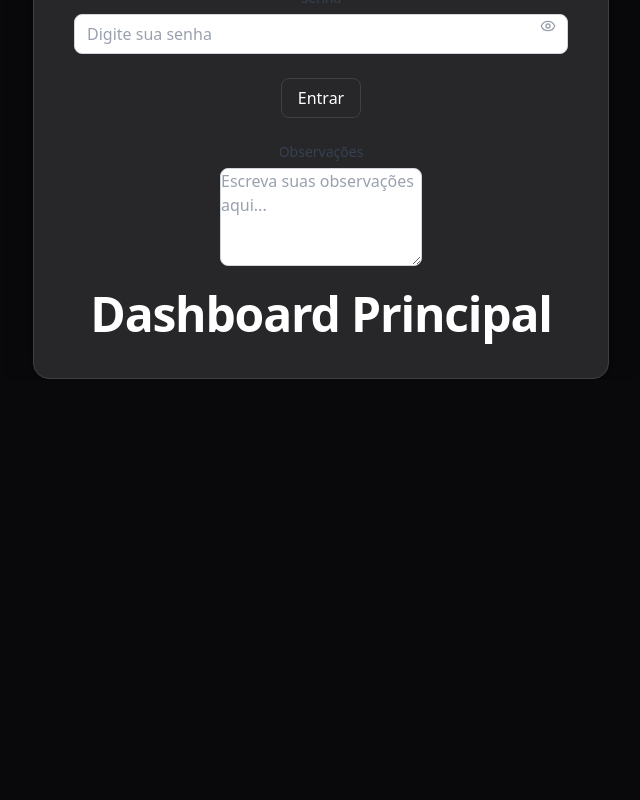
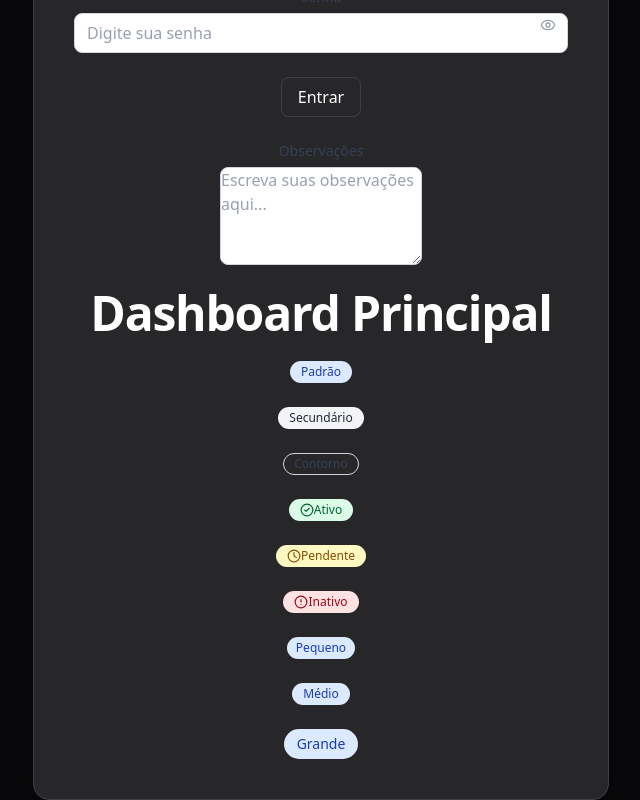
Before and after one commit to Bruno-nog/42_transcendence, a Next.js app in the folder frontend/: page / in a window 1280 px wide. Shown: the part 420-1220 px from the top of the page, without its empty margins (319-959 px from the left). Before the commit the page ends 800 px from the top, so only its background shows below. Built offline with nearby package versions, Linux system fonts and the light colour scheme.

Commit message:
feat: implementa componente Badge

```diff
--- a/frontend/src/app/(app)/page.tsx
+++ b/frontend/src/app/(app)/page.tsx
@@ -4,6 +4,9 @@ import { Input } from "@/src/components/ui/Input";
 import { PasswordInput } from "@/src/components/ui/PasswordInput";
 import { Textarea } from "@/src/components/ui/Textarea";
 import { Typography } from "@/src/components/ui/Typography";
+import { Badge } from "@/src/components/ui/Badge";
+
+import { AlertCircle, CheckCircle2, Clock } from "lucide-react";
 
 export default function HomePage() {
   return (
@@ -54,6 +57,35 @@ export default function HomePage() {
           <Typography variant="h1">
             Dashboard Principal
           </Typography>
+
+          {/* Padrão */}
+          <Badge>Padrão</Badge>
+
+          {/* Secundário */}
+          <Badge variant="secondary">Secundário</Badge>
+
+          {/* Outline */}
+          <Badge variant="outline">Contorno</Badge>
+
+          {/* Sucesso com ícone */}
+          <Badge variant="success" icon={<CheckCircle2 className="w-3.5 h-3.5" />}>
+            Ativo
+          </Badge>
+
+          {/* Alerta/Aviso */}
+          <Badge variant="warning" icon={<Clock className="w-3.5 h-3.5" />}>
+            Pendente
+          </Badge>
+
+          {/* Erro */}
+          <Badge variant="error" icon={<AlertCircle className="w-3.5 h-3.5" />}>
+            Inativo
+          </Badge>
+
+          {/* Tamanhos */}
+          <Badge size="sm">Pequeno</Badge>
+          <Badge size="md">Médio</Badge>
+          <Badge size="lg">Grande</Badge>
         </div>
       </section>
     </main>
--- /dev/null
+++ b/frontend/src/components/ui/Badge/Badge.tsx
@@ -0,0 +1,23 @@
+import { forwardRef } from "react";
+
+import { cn } from "../../../lib/cn";
+
+import { BadgeProps } from "./badge.types";
+import { badgeVariants } from "./badge.variants";
+
+export const Badge = forwardRef<HTMLDivElement, BadgeProps>(
+  ({ className, variant, size, icon, children, ...props }, ref) => {
+    return (
+      <div
+        ref={ref}
+        className={cn(badgeVariants({ variant, size }), className)}
+        {...props}
+      >
+        {icon && <span className="mr-1 inline-flex shrink-0">{icon}</span>}
+        {children}
+      </div>
+    );
+  }
+);
+
+Badge.displayName = "Badge";
--- /dev/null
+++ b/frontend/src/components/ui/Badge/badge.types.ts
@@ -0,0 +1,12 @@
+import { HTMLAttributes } from "react";
+import { VariantProps } from "class-variance-authority";
+import { badgeVariants } from "./badge.variants";
+
+export interface BadgeProps
+  extends HTMLAttributes<HTMLDivElement>,
+    VariantProps<typeof badgeVariants> {
+  /**
+   * Ícone opcional exibido no lado esquerdo do texto.
+   */
+  icon?: React.ReactNode;
+}
--- /dev/null
+++ b/frontend/src/components/ui/Badge/badge.variants.ts
@@ -0,0 +1,32 @@
+import { cva } from "class-variance-authority";
+
+export const badgeVariants = cva(
+  "inline-flex items-center justify-center rounded-full font-medium transition-colors focus:outline-none focus:ring-2 focus:ring-offset-2",
+  {
+    variants: {
+      variant: {
+        default:
+          "bg-blue-100 text-blue-800 border border-transparent hover:bg-blue-200",
+        secondary:
+          "bg-gray-100 text-gray-800 border border-transparent hover:bg-gray-200",
+        outline:
+          "border border-gray-300 bg-transparent text-gray-700 hover:bg-gray-50",
+        success:
+          "bg-green-100 text-green-800 border border-transparent hover:bg-green-200",
+        warning:
+          "bg-yellow-100 text-yellow-800 border border-transparent hover:bg-yellow-200",
+        error:
+          "bg-red-100 text-red-800 border border-transparent hover:bg-red-200",
+      },
+      size: {
+        sm: "px-2 py-0.5 text-xs",
+        md: "px-2.5 py-0.5 text-xs",
+        lg: "px-3 py-1 text-sm",
+      },
+    },
+    defaultVariants: {
+      variant: "default",
+      size: "md",
+    },
+  }
+);
--- /dev/null
+++ b/frontend/src/components/ui/Badge/index.ts
@@ -0,0 +1,3 @@
+export * from "./Badge";
+export * from "./badge.types";
+export * from "./badge.variants";
```
